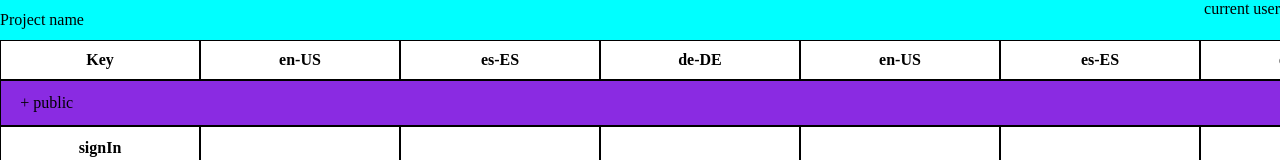
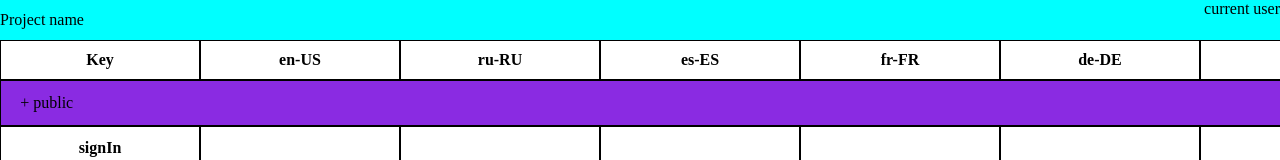
Before and after one commit to alexanderius/l10n, an Angular app: page /teams/1/projects/1 in a window 1280 px wide. Shown: the top 160 px of the page. Built offline with nearby package versions, Linux system fonts and the light colour scheme.

Commit message:
Updated sample data

```diff
--- a/src/app/team/project/project.component.ts
+++ b/src/app/team/project/project.component.ts
@@ -13,7 +13,7 @@ interface LocalizationKey {
   standalone: true
 })
 export class ProjectComponent {
-  locales: any[] = ['en-US', 'es-ES', 'de-DE', 'en-US', 'es-ES','en-US', 'es-ES','en-US', 'es-ES','en-US', 'es-ES','en-US', 'es-ES','en-US', 'es-ES','en-US', 'es-ES','en-US', 'es-ES','en-US', 'es-ES', 'ru-RU'];
+  locales: any[] = ['en-US', 'ru-RU', 'es-ES', 'fr-FR', 'de-DE', 'it-IT', 'ja-JP', 'zh-CN', 'pt-BR', 'ar-SA', 'ko-KR', 'nl-NL', 'sv-SE', 'da-DK', 'fi-FI', 'pl-PL', 'tr-TR', 'hi-IN', 'th-TH'];
   keys: LocalizationKey[] = [{
     id: 'public',
     children: [
@@ -45,7 +45,7 @@ export class ProjectComponent {
       { id: 'signUp24' },
     ]
   }, {
-    id: 'private',
+    id: 'admin',
     children: [
       { id: 'signIn' },
       { id: 'signUp' },
```
